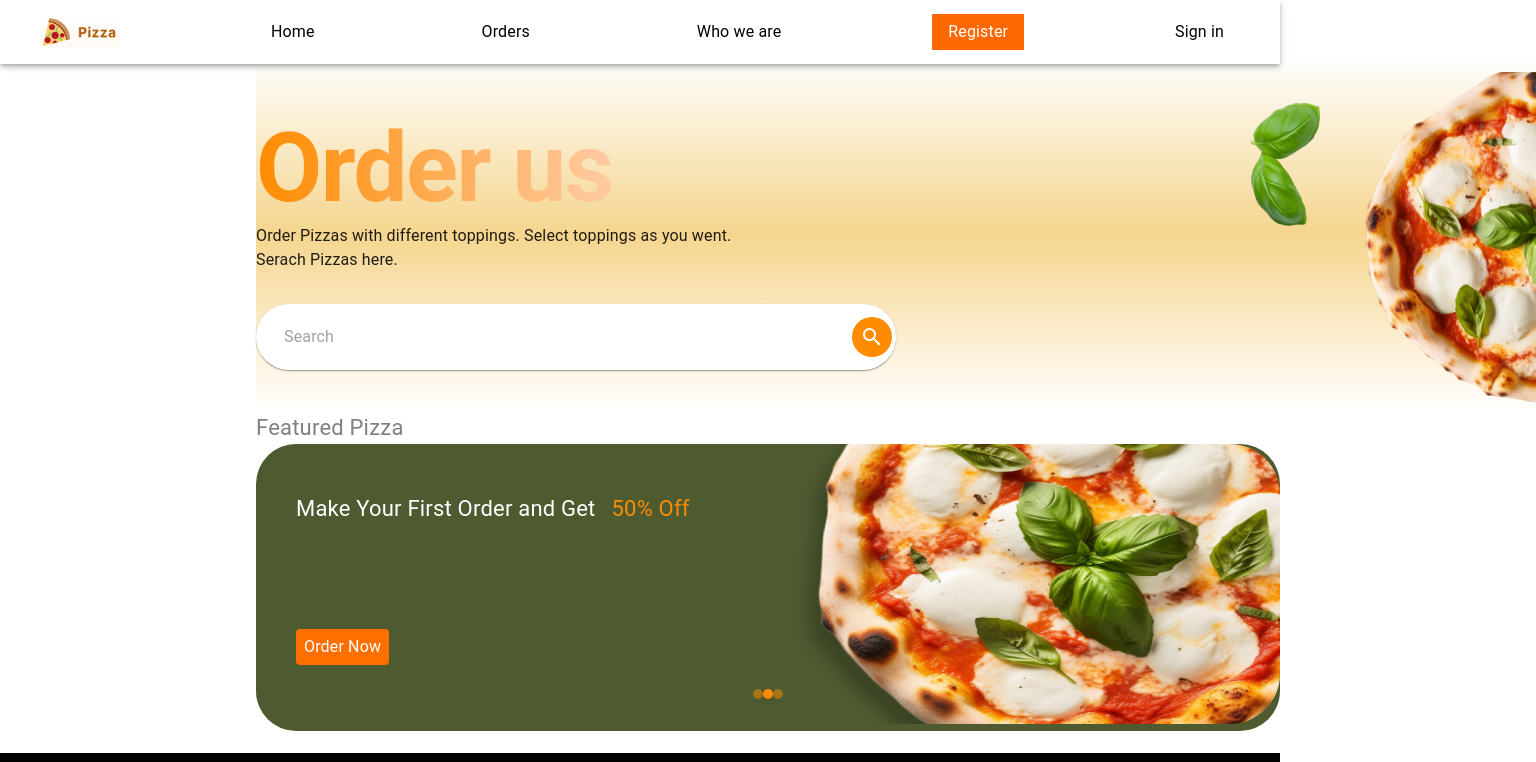
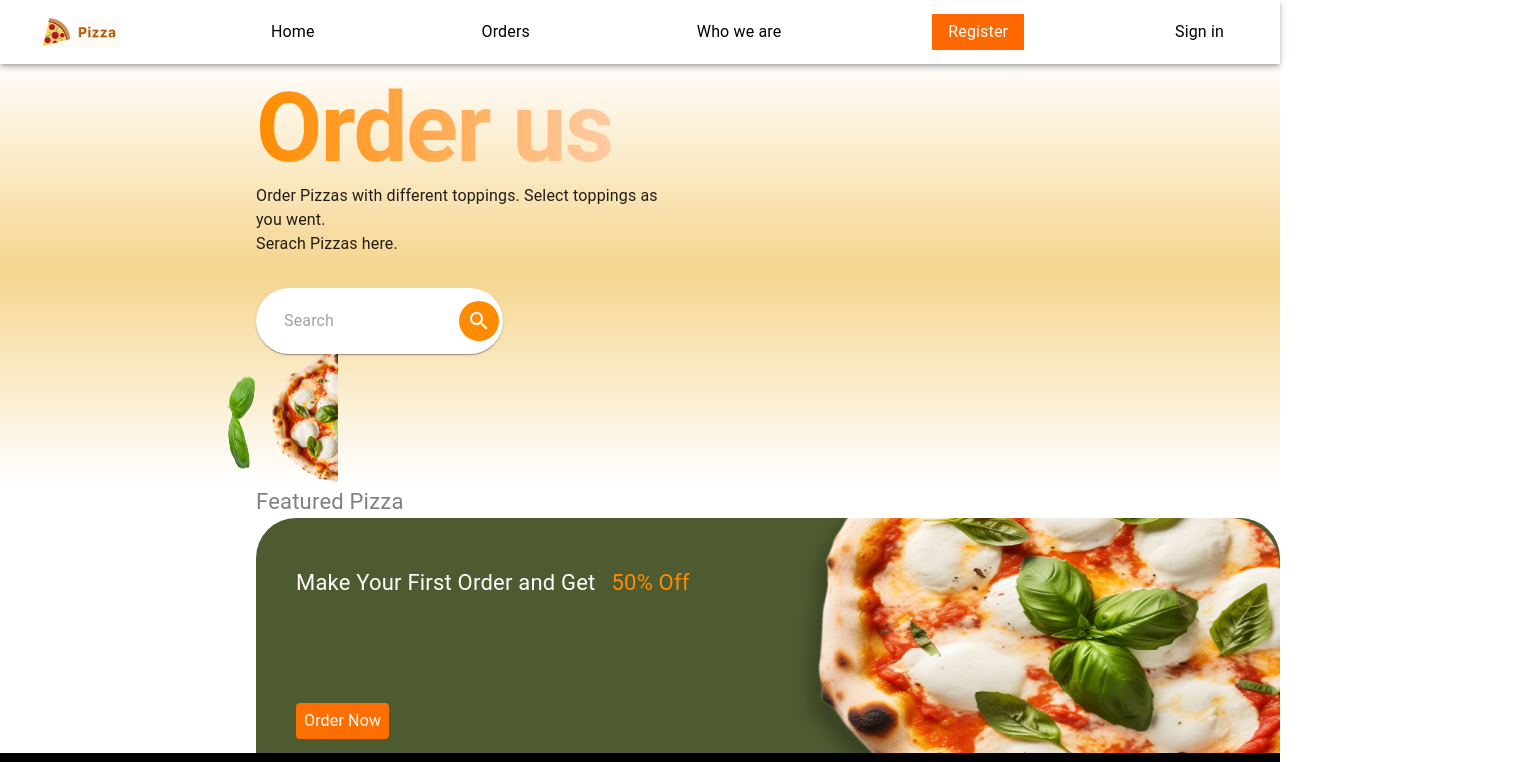
Before and after one commit to getye/Pizza-Ordering-App, a React (Create React App) app in the folder client/: page / in a window 1280 px wide. Shown: the top 762 px of the page, 1536 px wide, since content can reach past the window. Built offline with nearby package versions, Linux system fonts and the light colour scheme.

Commit message:
Side bar and body

```diff
--- a/client/src/components/home.js
+++ b/client/src/components/home.js
@@ -37,10 +37,10 @@ return (
         sx={{
             alignItems: 'center',
             paddingTop: 2,
-            ml: {xs: '5%', sm: '10%', md: '15%', lg: '20%'},
             background: 'linear-gradient(to bottom, #FFFFFF, #F5D58E, #FFFFFF)',
         }}
         >
+        <Box sx={{ml: {xs: '5%', sm: '10%', md: '15%', lg: '20%'},}}>
       <Grid item xs={10} sx={{ display: 'flex', flexDirection: 'column', alignItems: 'flex-start' }}>
         <Typography
           variant= 'h1'
@@ -91,6 +91,7 @@ return (
         <img src={home1} alt='Pizza' style={{maxWidth:'65%', maxHeight:'22vb'}}/>
         <img src={home2} alt='Pizza' style={{maxWidth:'80%', maxHeight:'80vb'}}/>
       </Grid>
+      </Box>
     </Grid>
     <Box sx={{
       ml: {xs: '5%', sm: '10%', md: '15%', lg: '20%'},
```
Also changed, not shown: 8 other files (tests, documents, lock files or other folders).
